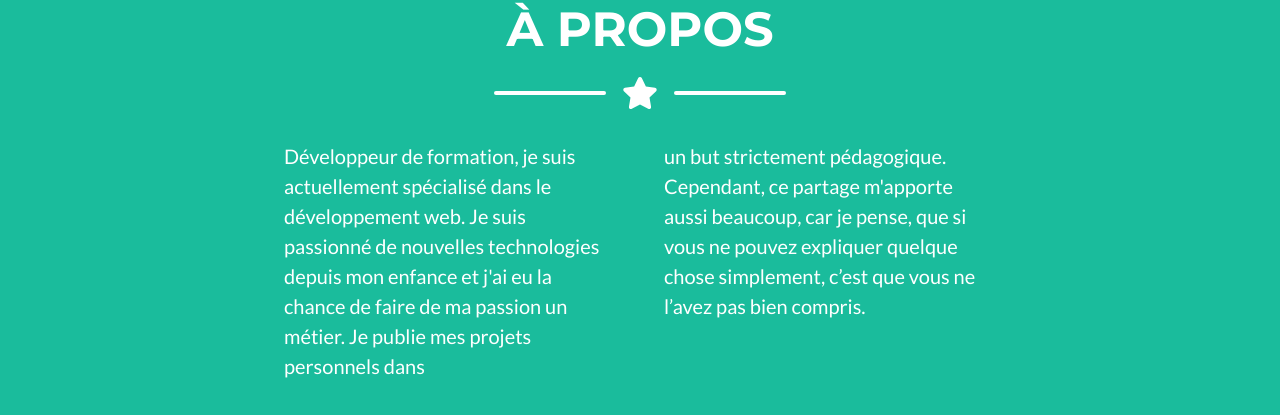
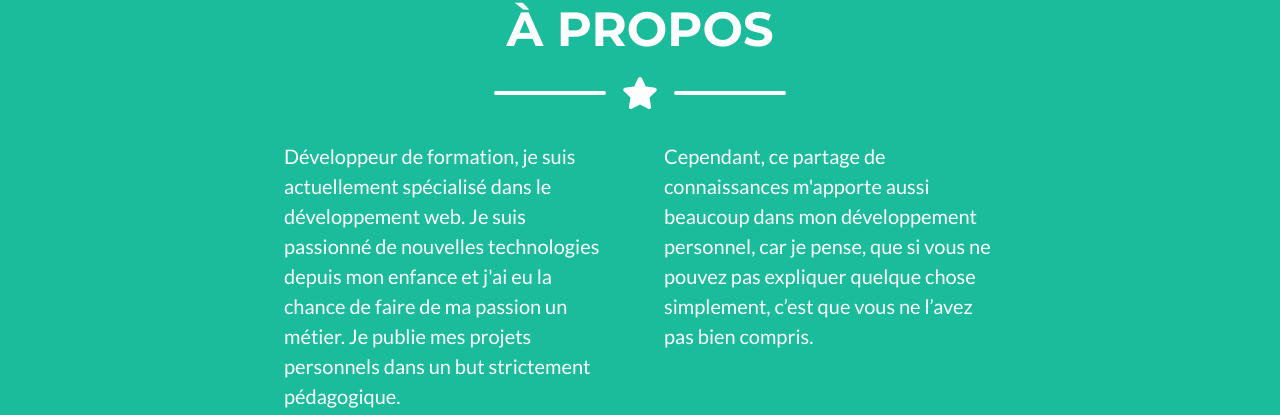
Before and after one commit to JonathanRochelli/JonathanRochelli.github.io, a plain HTML site: page index.html in a window 1280 px wide. Shown: the part 1467-1882 px from the top of the page. Drawn offline with nearby package versions, Linux system fonts and the light colour scheme.

Commit message:
Update index.html
Modification de la section "À propos"

```diff
--- a/index.html
+++ b/index.html
@@ -107,8 +107,8 @@
                 </div>
                 <!-- About Section Content-->
                 <div class="row">
-                    <div class="col-lg-4 ml-auto"><p class="lead">Développeur de formation, je suis actuellement spécialisé dans le développement web. Je suis passionné de nouvelles technologies depuis mon enfance et j'ai eu la chance de faire de ma passion un métier. Je publie mes projets personnels dans</p></div>
-                    <div class="col-lg-4 mr-auto"><p class="lead">un but strictement pédagogique. Cependant, ce partage m'apporte aussi beaucoup, car je pense, que si vous ne pouvez expliquer quelque chose simplement, c’est que vous ne l’avez pas bien compris.</p></div>
+                    <div class="col-lg-4 ml-auto"><p class="lead">Développeur de formation, je suis actuellement spécialisé dans le développement web. Je suis passionné de nouvelles technologies depuis mon enfance et j'ai eu la chance de faire de ma passion un métier. Je publie mes projets personnels dans un but strictement pédagogique.</p></div>
+                    <div class="col-lg-4 mr-auto"><p class="lead">Cependant, ce partage de connaissances m'apporte aussi beaucoup dans mon développement personnel, car je pense, que si vous ne pouvez pas expliquer quelque chose simplement, c’est que vous ne l’avez pas bien compris.</p></div>
                 </div>
                 <!-- About Section Button-->
                 <div class="text-center mt-4">
```
